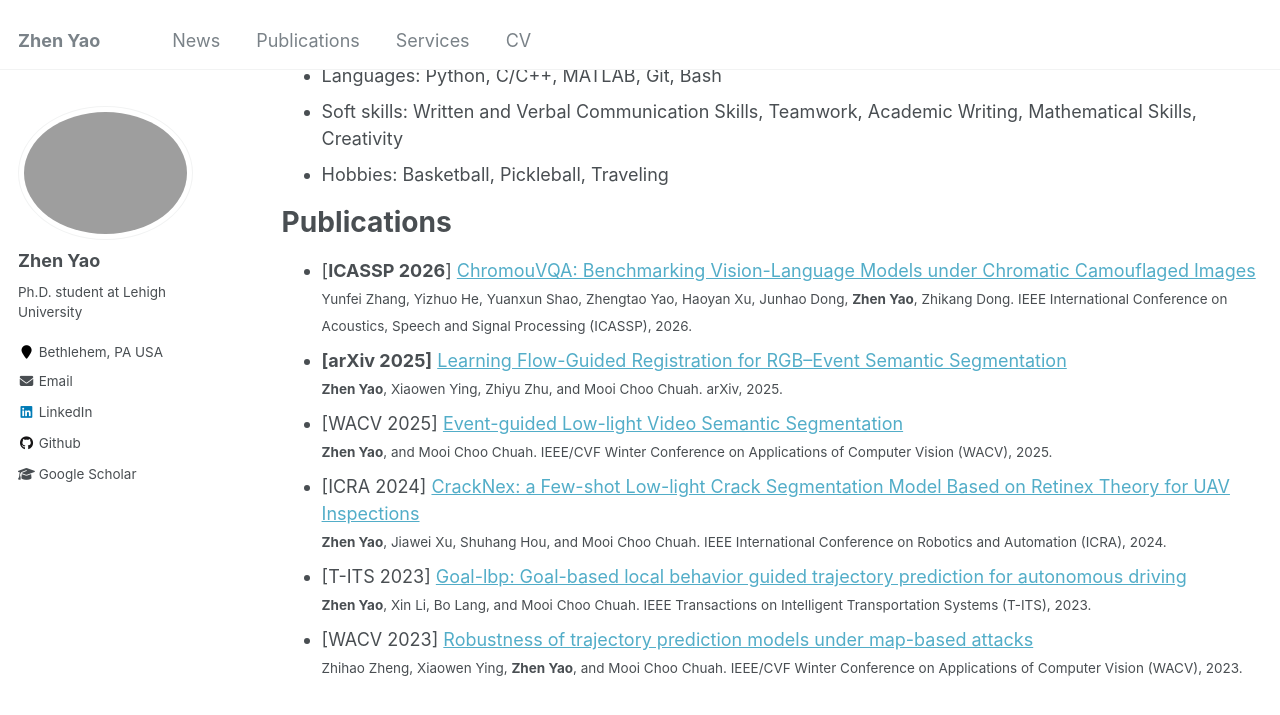
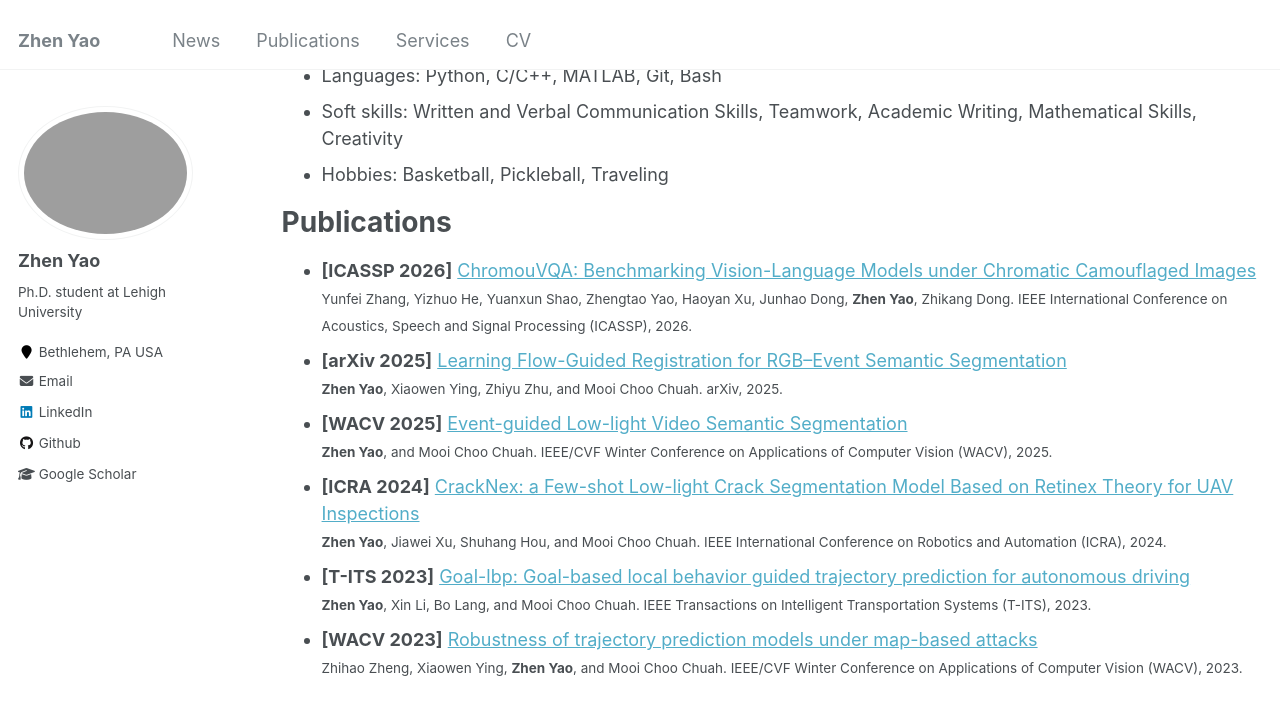
Before and after one commit to zyaocoder/zyaocoder.github.io, a Jekyll site: the page built from _pages/cv.md, in a window 1280 px wide and 900 px high, scrolled down 1151 px. Shown: the top 715 px of the window. Built offline with Jekyll 4.4.1, drawn with Linux system fonts in a browser that asks for light colours.

Commit message:
Update cv.md

```diff
--- a/_pages/cv.md
+++ b/_pages/cv.md
@@ -48,15 +48,15 @@ Skills
 
 Publications
 ======
-* [**ICASSP 2026**] [ChromouVQA: Benchmarking Vision-Language Models under Chromatic Camouflaged Images](https://www.arxiv.org/abs/2512.05137) <br>
+* **[ICASSP 2026]** [ChromouVQA: Benchmarking Vision-Language Models under Chromatic Camouflaged Images](https://www.arxiv.org/abs/2512.05137) <br>
 <small>Yunfei Zhang, Yizhuo He, Yuanxun Shao, Zhengtao Yao, Haoyan Xu, Junhao Dong, **Zhen Yao**, Zhikang Dong. IEEE International Conference on Acoustics, Speech and Signal Processing (ICASSP), 2026.</small>
 * **[arXiv 2025]** [Learning Flow-Guided Registration for RGB–Event Semantic Segmentation](https://www.arxiv.org/abs/2505.01548) <br>
 <small>**Zhen Yao**, Xiaowen Ying, Zhiyu Zhu, and Mooi Choo Chuah. arXiv, 2025.</small>
-* [WACV 2025] [Event-guided Low-light Video Semantic Segmentation](https://openaccess.thecvf.com/content/WACV2025/html/Yao_Event-Guided_Low-Light_Video_Semantic_Segmentation_WACV_2025_paper.html) <br>
+* **[WACV 2025]** [Event-guided Low-light Video Semantic Segmentation](https://openaccess.thecvf.com/content/WACV2025/html/Yao_Event-Guided_Low-Light_Video_Semantic_Segmentation_WACV_2025_paper.html) <br>
 <small>**Zhen Yao**, and Mooi Choo Chuah. IEEE/CVF Winter Conference on Applications of Computer Vision (WACV), 2025.</small>
-* [ICRA 2024] [CrackNex: a Few-shot Low-light Crack Segmentation Model Based on Retinex Theory for UAV Inspections](https://ieeexplore.ieee.org/document/10611660) <br>
+* **[ICRA 2024]** [CrackNex: a Few-shot Low-light Crack Segmentation Model Based on Retinex Theory for UAV Inspections](https://ieeexplore.ieee.org/document/10611660) <br>
 <small>**Zhen Yao**, Jiawei Xu, Shuhang Hou, and Mooi Choo Chuah. IEEE International Conference on Robotics and Automation (ICRA), 2024.</small>
-* [T-ITS 2023] [Goal-lbp: Goal-based local behavior guided trajectory prediction for autonomous driving](https://ieeexplore.ieee.org/abstract/document/10367760) <br>
+* **[T-ITS 2023]** [Goal-lbp: Goal-based local behavior guided trajectory prediction for autonomous driving](https://ieeexplore.ieee.org/abstract/document/10367760) <br>
 <small>**Zhen Yao**, Xin Li, Bo Lang, and Mooi Choo Chuah. IEEE Transactions on Intelligent Transportation Systems (T-ITS), 2023.</small>
-* [WACV 2023] [Robustness of trajectory prediction models under map-based attacks](https://openaccess.thecvf.com/content/WACV2023/html/Zheng_Robustness_of_Trajectory_Prediction_Models_Under_Map-Based_Attacks_WACV_2023_paper.html) <br>
+* **[WACV 2023]** [Robustness of trajectory prediction models under map-based attacks](https://openaccess.thecvf.com/content/WACV2023/html/Zheng_Robustness_of_Trajectory_Prediction_Models_Under_Map-Based_Attacks_WACV_2023_paper.html) <br>
 <small>Zhihao Zheng, Xiaowen Ying, **Zhen Yao**, and Mooi Choo Chuah. IEEE/CVF Winter Conference on Applications of Computer Vision (WACV), 2023.</small>
```
